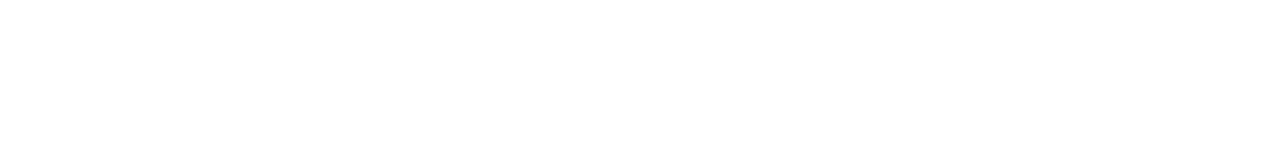
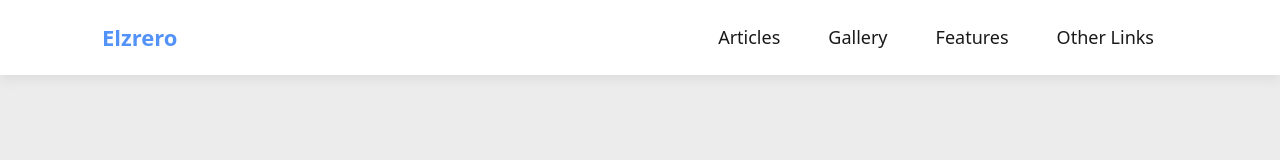
Before and after one commit to john-safwat/Elzero, a plain HTML site: page index.html in a window 1280 px wide. Drawn offline with Linux system fonts and the light colour scheme.

Commit message:
add the nav bar

```diff
--- a/css/style.css
+++ b/css/style.css
@@ -9,6 +9,75 @@
     --green: rgb(56, 149, 136);
     --text-color-one: rgb(25, 25, 25);
     --text-color-two: rgb(114, 117, 114);
+    --shadow-color :rgb(250, 250, 250);
 }
+* { transition: 0.4s ;}
+/* end global values  */
 
-/* end global values  */
+/* start header section  */
+header {
+    width: 100%;
+    height:100vh;
+    background-color: var(--gray);
+    position: relative;
+}
+nav {
+    background-color: var(--white);
+    width: 100%;
+    box-shadow: 0px 5px 10px 0px #DDD;
+}
+.container {
+    display: flex;
+    align-items: center;
+    height: 100%;
+}
+.container .link {
+    text-decoration: none;
+    font-size: 22px ;
+    font-weight: 700;
+    padding: 20px;
+    color: var(--blue);
+}
+.container ul {
+    display: flex;
+    padding: 0px 20px;
+    margin: 0;
+    margin-left: auto;
+}
+.container ul li {
+    list-style: none;
+    padding: 0px 30px ;
+    padding: 24px;
+    height: 100%;
+    position: relative;
+}
+.container ul li::after
+{
+    position :absolute;
+    content: "";
+    width: 100%;
+    height: 5px;
+    background-color: var(--blue);
+    top: 0;
+    left: 0;
+    transform-origin: left center;
+    transform: scaleX(0);
+    transition: 0.4s;
+}
+.container ul li a {
+    text-decoration: none;
+    font-size: 18px;
+    color: var(--text-color-one);
+}
+.container ul li:hover { background-color: var(--shadow-color); }
+.container ul li:hover::after { transform: scaleX(1); }
+.container ul li:hover a{ color: var(--blue); }
+@media (max-width : 767px) {
+    .container {flex-direction: column;}
+    .container .link {font-size: 20px; margin: 20px 0px 10px; padding: 0;}
+    .container ul {margin: 0; }
+    .container ul li {padding: 10px 10px 15px;}
+    .container ul li::after {height: 3px;}
+    .container ul li a{font-size: 14px; }
+}
+/* end header section  */
--- a/index.html
+++ b/index.html
@@ -7,6 +7,8 @@
     <!-- the page title  -->
     <title>Elzrero</title>
 
+    <!-- css file  -->
+    <link rel="stylesheet" href="css/style.css">
     <!-- the bootstrap file  -->
     <link rel="stylesheet" href="css/bootstrap.css">
     <!-- the normalize file  -->
@@ -20,6 +22,20 @@
 
 </head>
 <body>
-
+    <!-- start header section  -->
+    <header>
+        <nav>
+            <div class="container">
+                <a href="#" class="link">Elzrero</a>
+                <ul>
+                    <li><a href="#">Articles</a></li>
+                    <li><a href="#">Gallery</a></li>
+                    <li><a href="#">Features</a></li>
+                    <li><a href="#">Other Links</a></li>
+                </ul>
+            </div>
+        </nav>
+    </header>
+    <!-- end header section  -->
 </body>
 </html>
```
